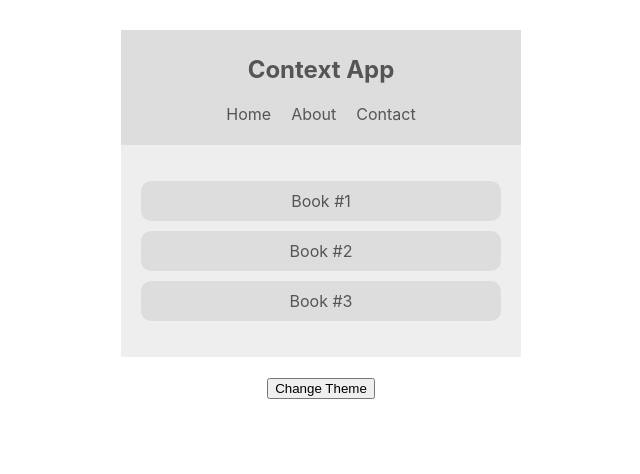
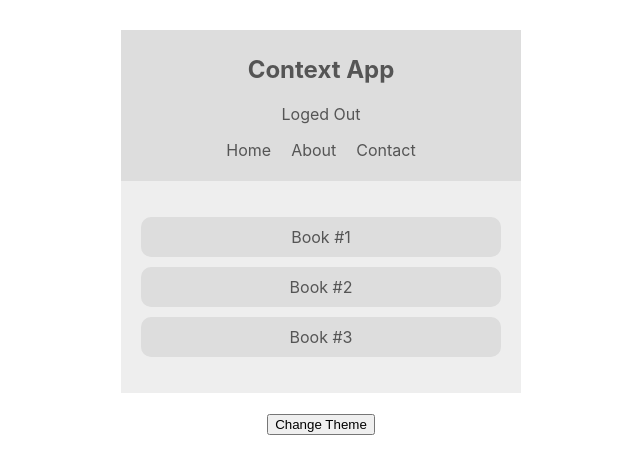
Before and after one commit to KeithChasen/react-context-app, a React (Create React App) app: page / in a window 1280 px wide. Shown: the top 474 px of the page, without its empty margins (319-959 px from the left). Built offline with nearby package versions, Linux system fonts and the light colour scheme.

Commit message:
accessing multiple contexts

```diff
--- a/src/components/Navbar.js
+++ b/src/components/Navbar.js
@@ -1,17 +1,21 @@
 import React, { Component } from 'react'
 import {ThemeContext} from "../contexts/ThemeContext";
+import {AuthContext} from "../contexts/AuthContext";
 
 class Navbar extends Component {
     render() {
         return (
-            <ThemeContext.Consumer>
-                {
-                    (context) => {
-                        const { isLightTheme, light, dark } = context
+            <AuthContext.Consumer>{authContext => (
+                <ThemeContext.Consumer>{themeContext => {
+                    const {isAuthenticated, toggleAuth} = authContext
+                    const {isLightTheme, light, dark} = themeContext
                     const theme = isLightTheme ? light : dark
                     return (
-                            <nav style={{ background: theme.ui, color: theme.syntax }}>
+                        <nav style={{background: theme.ui, color: theme.syntax}}>
                             <h1>Context App</h1>
+                            <div onClick={toggleAuth}>
+                                {isAuthenticated ? 'Logged in' : 'Loged Out'}
+                            </div>
                             <ul>
                                 <li>Home</li>
                                 <li>About</li>
@@ -19,9 +23,8 @@
                             </ul>
                         </nav>
                     )
-                    }
-                }
-            </ThemeContext.Consumer>
+                }}</ThemeContext.Consumer>
+            )}</AuthContext.Consumer>
         );
     }
 }
```
Lines whose indentation alone changed are shown as unchanged.
